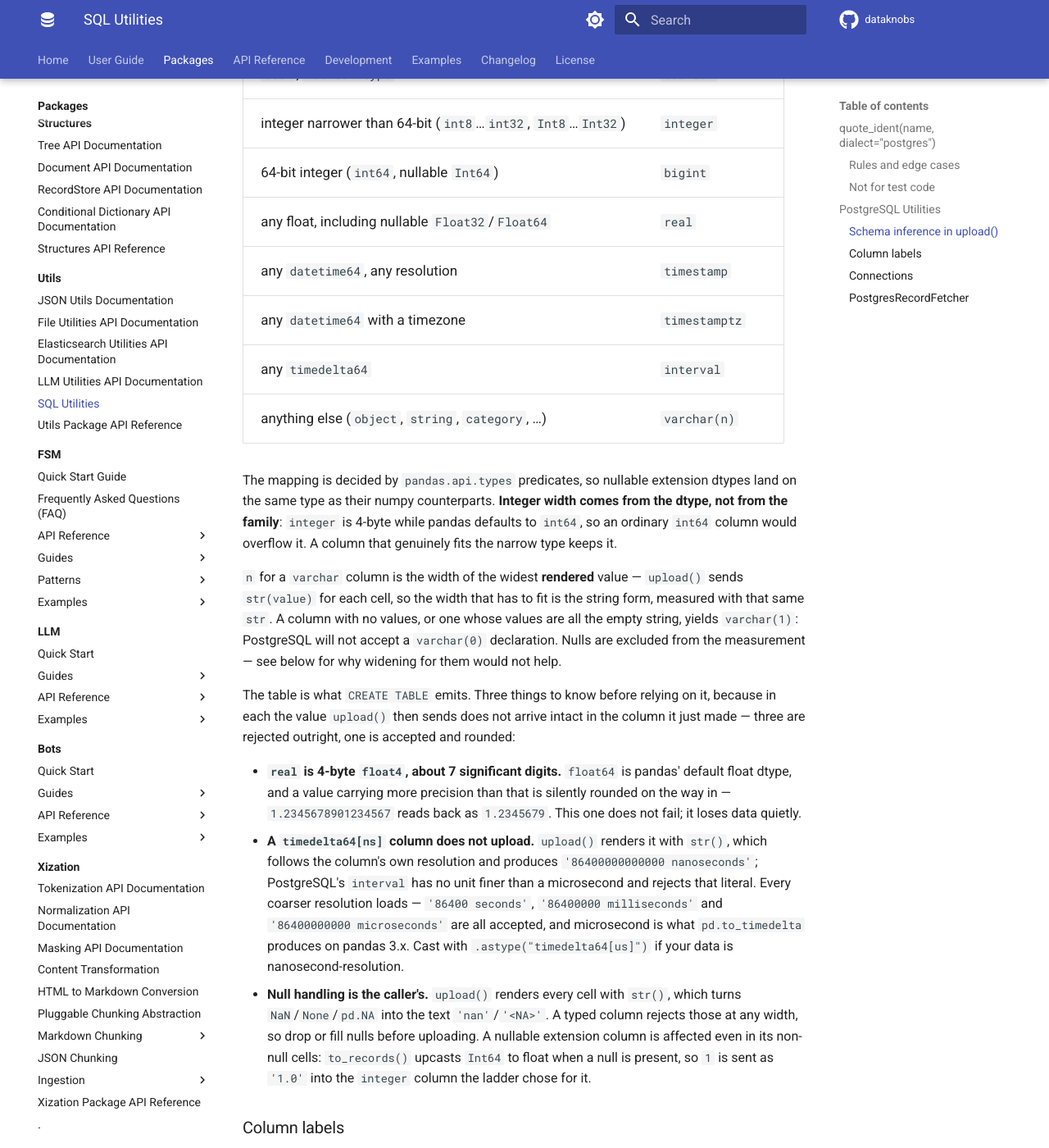
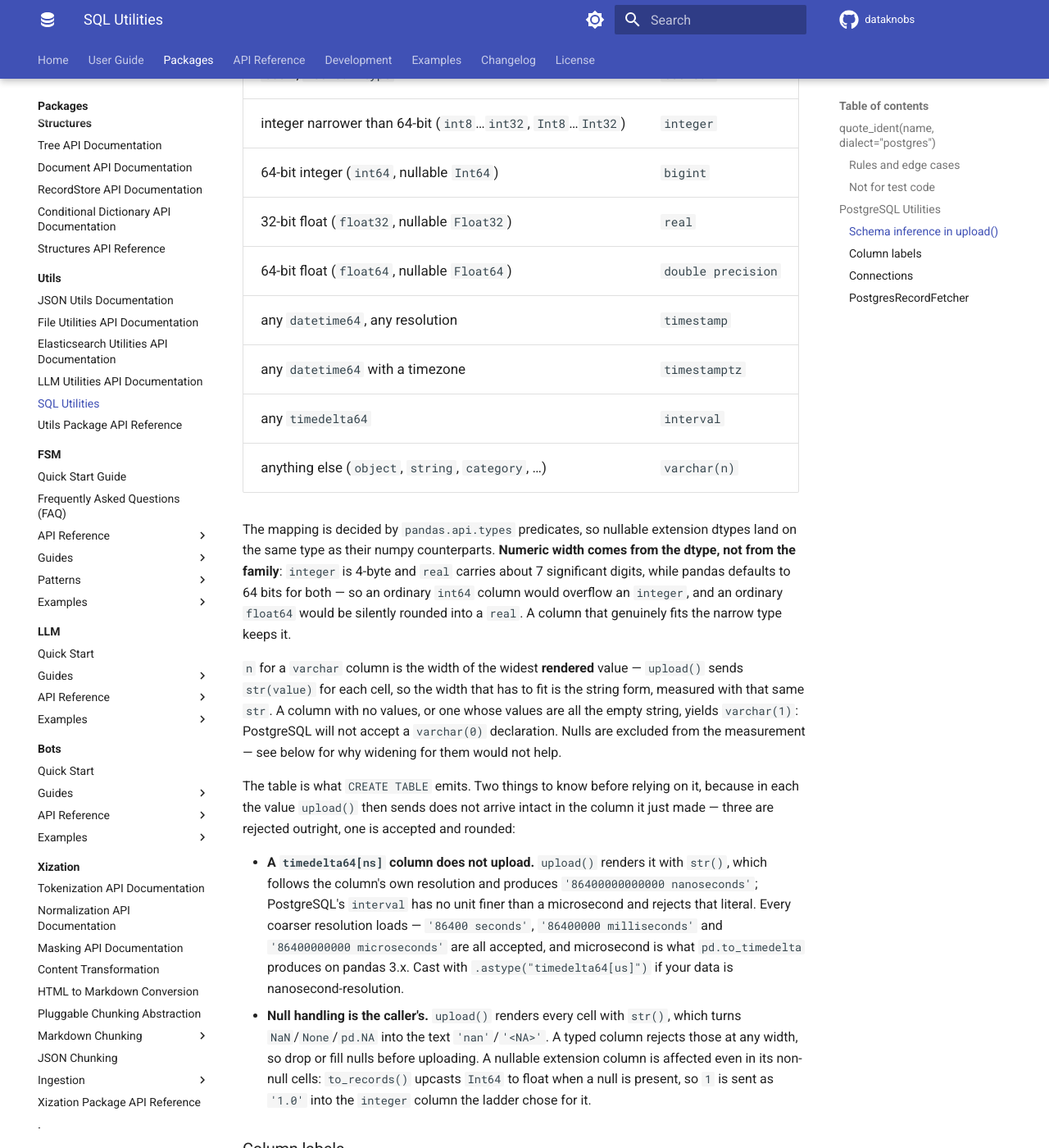
Before and after one commit to KBS-Labs/dataknobs, an MkDocs documentation site: the page built from docs/packages/utils/sql-utils.md, in a window 1280 px wide and 1400 px high, scrolled down 1320 px. Shown: the whole window at 82% size. Built offline with MkDocs 1.6.1 and Material for MkDocs 9.7.7, drawn with Linux system fonts in a browser that asks for light colours; comment, search, counter and statistics services are not loaded.

Commit message:
fix(utils): map 64-bit float columns to double precision, not real
`real` is 4-byte float4 and carries about 7 significant digits, while
`float64` is pandas' default float dtype. A column with more precision
than that was accepted and silently rounded:

    1.2345678901234567  ->  reads back as 1.2345679

Unlike its integer sibling this never failed, which is what makes it
the worse of the two. An out-of-range integer is rejected outright and
somebody notices; an over-precise float round-trips looking successful
and the loss is only visible if you compare the value you sent.

Same itemsize rule as the integer widening, so a float32 column keeps
`real` and nullable Float64 is measured by the numpy dtype behind it.
The same CREATE TABLE IF NOT EXISTS caveat applies: tables already
created with a `real` column keep it.

The integration module's own docstring had listed this as deliberately
uncovered -- "The float values are exactly representable in float4 ...
Round-tripping 0.1 or 1/3 is what would [see it]". That paragraph is
now a test.

Co-Authored-By: Claude Opus 5 (1M context) <noreply@anthropic.com>

```diff
--- a/docs/packages/utils/sql-utils.md
+++ b/docs/packages/utils/sql-utils.md
@@ -41,19 +41,19 @@ Use `dataknobs_common.testing.safe_sql_ident` in test fixtures (regex allowlist)
 | `bool`, `BooleanDtype` | `boolean` |
 | integer narrower than 64-bit (`int8`…`int32`, `Int8`…`Int32`) | `integer` |
 | 64-bit integer (`int64`, nullable `Int64`) | `bigint` |
-| any float, including nullable `Float32`/`Float64` | `real` |
+| 32-bit float (`float32`, nullable `Float32`) | `real` |
+| 64-bit float (`float64`, nullable `Float64`) | `double precision` |
 | any `datetime64`, any resolution | `timestamp` |
 | any `datetime64` with a timezone | `timestamptz` |
 | any `timedelta64` | `interval` |
 | anything else (`object`, `string`, `category`, …) | `varchar(n)` |
 
-The mapping is decided by `pandas.api.types` predicates, so nullable extension dtypes land on the same type as their numpy counterparts. **Integer width comes from the dtype, not from the family**: `integer` is 4-byte while pandas defaults to `int64`, so an ordinary `int64` column would overflow it. A column that genuinely fits the narrow type keeps it.
+The mapping is decided by `pandas.api.types` predicates, so nullable extension dtypes land on the same type as their numpy counterparts. **Numeric width comes from the dtype, not from the family**: `integer` is 4-byte and `real` carries about 7 significant digits, while pandas defaults to 64 bits for both — so an ordinary `int64` column would overflow an `integer`, and an ordinary `float64` would be silently rounded into a `real`. A column that genuinely fits the narrow type keeps it.
 
 `n` for a `varchar` column is the width of the widest **rendered** value — `upload()` sends `str(value)` for each cell, so the width that has to fit is the string form, measured with that same `str`. A column with no values, or one whose values are all the empty string, yields `varchar(1)`: PostgreSQL will not accept a `varchar(0)` declaration. Nulls are excluded from the measurement — see below for why widening for them would not help.
 
-The table is what `CREATE TABLE` emits. Three things to know before relying on it, because in each the value `upload()` then sends does not arrive intact in the column it just made — three are rejected outright, one is accepted and rounded:
+The table is what `CREATE TABLE` emits. Two things to know before relying on it, because in each the value `upload()` then sends does not arrive intact in the column it just made — three are rejected outright, one is accepted and rounded:
 
-- **`real` is 4-byte `float4`, about 7 significant digits.** `float64` is pandas' default float dtype, and a value carrying more precision than that is silently rounded on the way in — `1.2345678901234567` reads back as `1.2345679`. This one does not fail; it loses data quietly.
 - **A `timedelta64[ns]` column does not upload.** `upload()` renders it with `str()`, which follows the column's own resolution and produces `'86400000000000 nanoseconds'`; PostgreSQL's `interval` has no unit finer than a microsecond and rejects that literal. Every coarser resolution loads — `'86400 seconds'`, `'86400000 milliseconds'` and `'86400000000 microseconds'` are all accepted, and microsecond is what `pd.to_timedelta` produces on pandas 3.x. Cast with `.astype("timedelta64[us]")` if your data is nanosecond-resolution.
 - **Null handling is the caller's.** `upload()` renders every cell with `str()`, which turns `NaN`/`None`/`pd.NA` into the text `'nan'`/`'<NA>'`. A typed column rejects those at any width, so drop or fill nulls before uploading. A nullable extension column is affected even in its non-null cells: `to_records()` upcasts `Int64` to float when a null is present, so `1` is sent as `'1.0'` into the `integer` column the ladder chose for it.
 
```
Also changed, not shown: packages/utils/CHANGELOG.md (+8 -0 lines), 4 other files.
